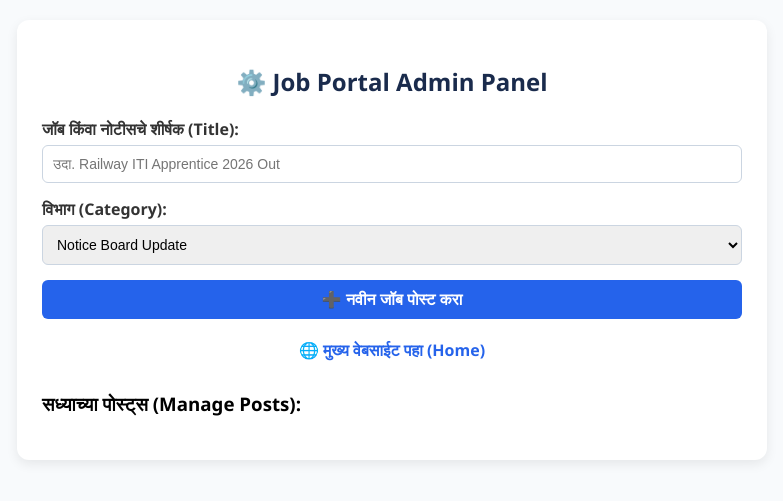
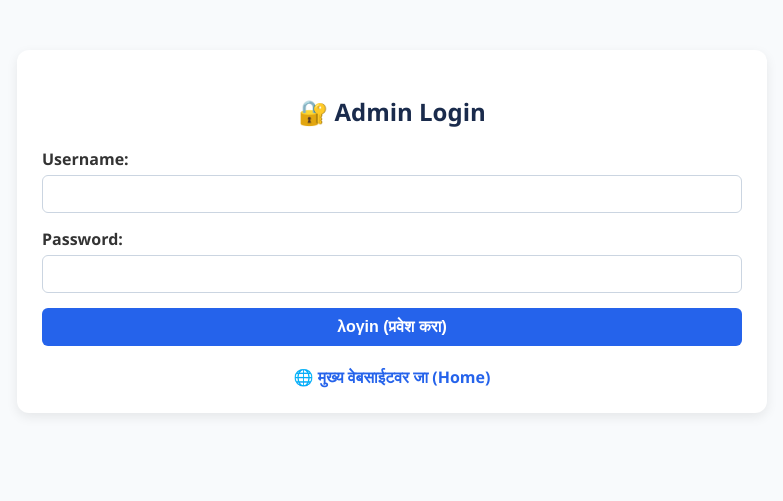
Before and after one commit to RohanDamodar2621/Letestgovt.-jobs.in, a Flask app: page /admin in a window 1280 px wide. Shown: the top 501 px of the page, without its empty margins (248-1031 px from the left). Run offline with Flask 3, Linux system fonts and the light colour scheme.

Commit message:
Revise admin panel layout and add login functionality
Updated the admin panel title and adjusted layout for better user experience. Added login form for admin access and modified the display of job postings.

```diff
--- a/templates/admin.html
+++ b/templates/admin.html
@@ -3,27 +3,48 @@
 <head>
     <meta charset="UTF-8">
     <meta name="viewport" content="width=device-width, initial-scale=1.0">
-    <title>Admin Panel - ITI Job Portal</title>
+    <title>Admin Portal - Latest Govt Jobs</title>
     <style>
         body { font-family: 'Segoe UI', Arial, sans-serif; background-color: #f8fafc; margin: 0; padding: 20px; }
-        .container { max-width: 700px; margin: 0 auto; background: white; padding: 25px; border-radius: 12px; box-shadow: 0 4px 12px rgba(0,0,0,0.08); }
+        .container { max-width: 700px; margin: 30px auto; background: white; padding: 25px; border-radius: 12px; box-shadow: 0 4px 12px rgba(0,0,0,0.08); }
         h2 { color: #1a2b4c; text-align: center; }
         .form-group { margin-bottom: 15px; }
         label { display: block; font-weight: bold; margin-bottom: 5px; color: #333; }
-        input[type="text"], select { width: 100%; padding: 10px; border: 1px solid #cbd5e1; border-radius: 6px; font-size: 14px; box-sizing: border-box; }
+        input[type="text"], input[type="password"], select { width: 100%; padding: 10px; border: 1px solid #cbd5e1; border-radius: 6px; font-size: 14px; box-sizing: border-box; }
         button { background: #2563eb; color: white; border: none; padding: 10px 20px; font-size: 16px; border-radius: 6px; cursor: pointer; font-weight: bold; width: 100%; }
         button:hover { background: #1d4ed8; }
+        .error { color: #dc2626; text-align: center; font-weight: bold; margin-bottom: 10px; }
         .notice-list { margin-top: 30px; }
         .notice-row { display: flex; justify-content: space-between; align-items: center; background: #f1f5f9; padding: 10px 15px; margin-bottom: 8px; border-radius: 6px; font-size: 14px; }
         .delete-btn { background: #dc2626; color: white; padding: 5px 10px; text-decoration: none; border-radius: 4px; font-size: 12px; font-weight: bold; }
-        .delete-btn:hover { background: #b91c1c; }
+        .logout-btn { background: #64748b; float: right; padding: 5px 12px; color: white; text-decoration: none; border-radius: 4px; font-size: 13px; }
         .back-link { display: block; text-align: center; margin-top: 20px; color: #2563eb; text-decoration: none; font-weight: bold; }
     </style>
 </head>
 <body>
 
     <div class="container">
-        <h2>⚙️ Job Portal Admin Panel</h2>
+        {% if not logged_in %}
+            <h2>🔐 Admin Login</h2>
+            {% if error %}
+                <div class="error">{{ error }}</div>
+            {% endif %}
+            <form method="POST">
+                <div class="form-group">
+                    <label>Username:</label>
+                    <input type="text" name="username" required>
+                </div>
+                <div class="form-group">
+                    <label>Password:</label>
+                    <input type="password" name="password" required>
+                </div>
+                <button type="submit">λογin (प्रवेश करा)</button>
+            </form>
+            <a href="/" class="back-link">🌐 मुख्य वेबसाईटवर जा (Home)</a>
+
+        {% else %}
+            <a href="/logout" class="logout-btn">बाहेर पडा (Logout)</a>
+            <h2>⚙️ Job Portal Dashboard</h2>
 
             <form method="POST">
                 <div class="form-group">
@@ -40,7 +61,8 @@
                 <button type="submit">➕ नवीन जॉब पोस्ट करा</button>
             </form>
 
-        <a href="/" class="back-link">🌐 मुख्य वेबसाईट पहा (Home)</a>
+            <a href="/" class="back-link" style="float: left;">🌐 मुख्य वेबसाईट पहा</a>
+            <div style="clear: both;"></div>
 
             <div class="notice-list">
                 <h3>सध्याच्या पोस्ट्स (Manage Posts):</h3>
@@ -51,6 +73,7 @@
                 </div>
                 {% endfor %}
             </div>
+        {% endif %}
     </div>
 
 </body>
```
Lines whose indentation alone changed are shown as unchanged.
